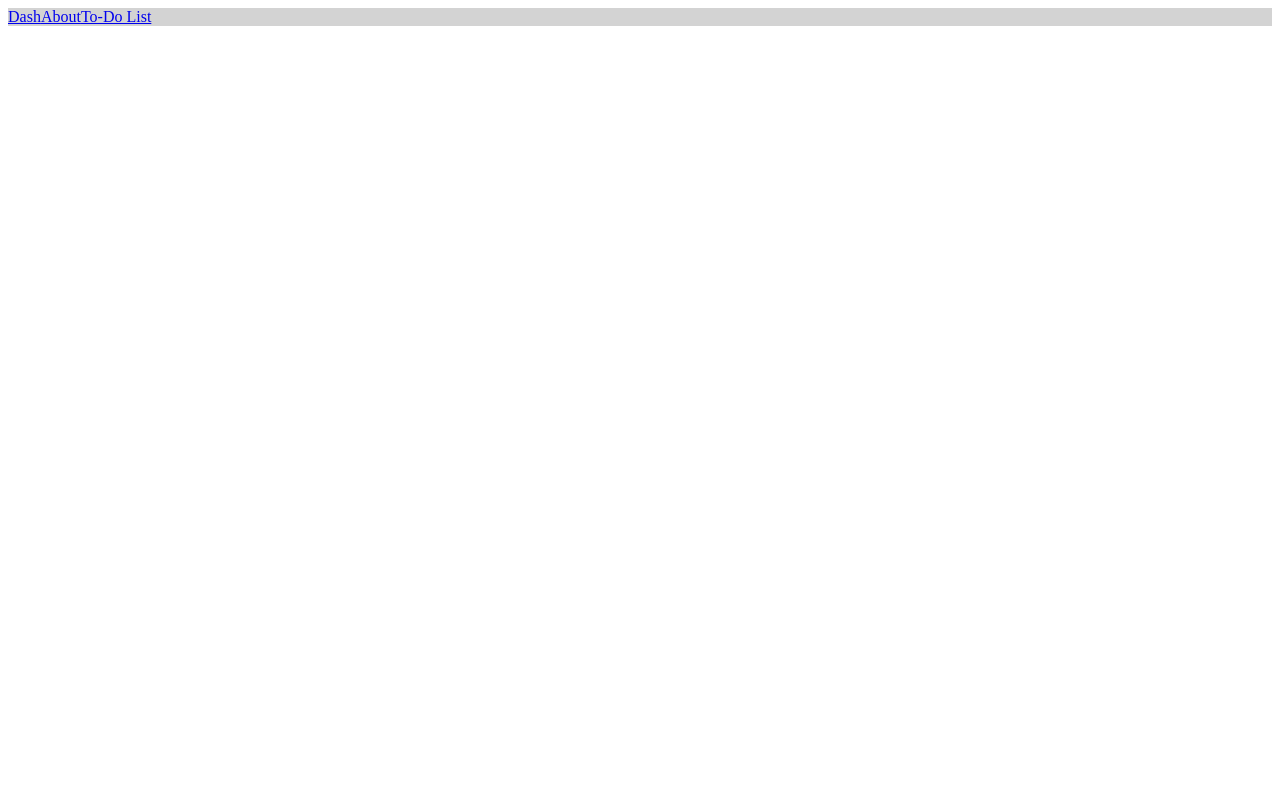
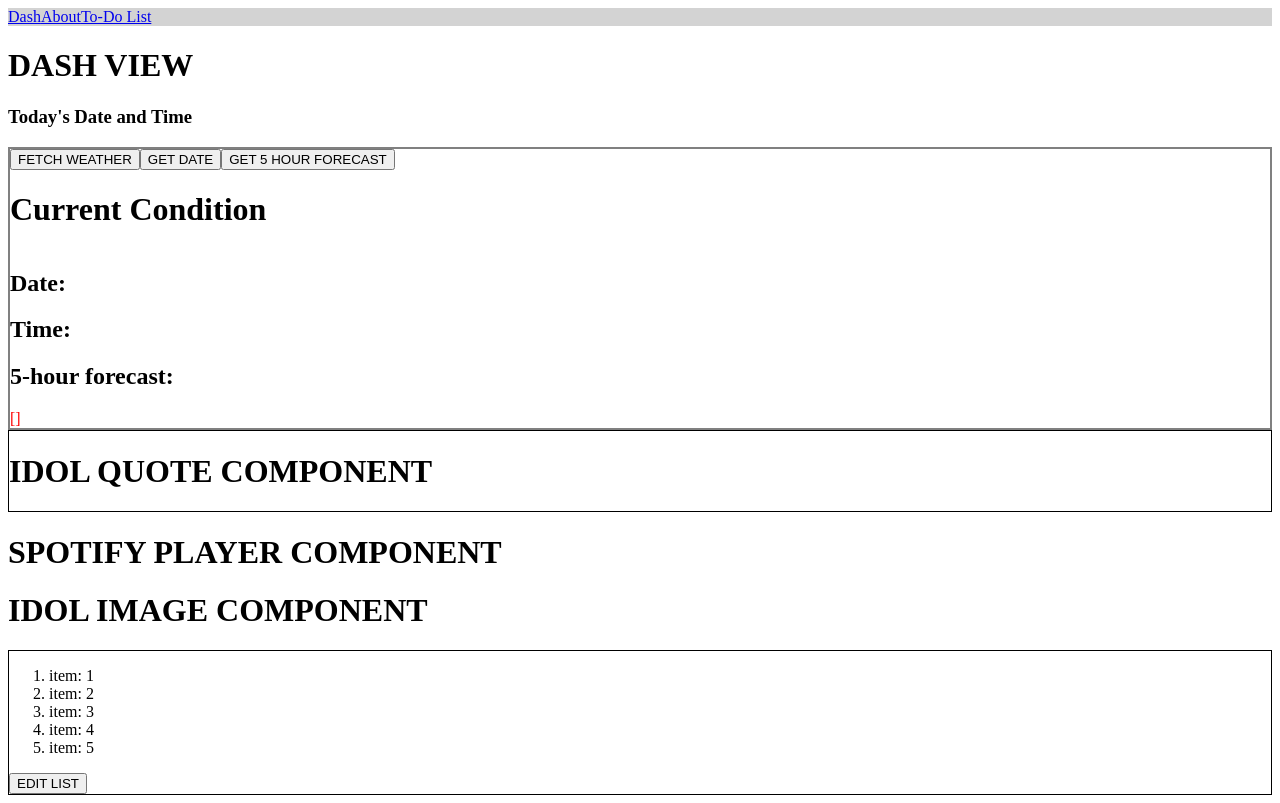
Before and after one commit to Jamzcode/kdash, a Vue app: page / in a window 1280 px wide. Built offline with nearby package versions, Linux system fonts and the light colour scheme.

Commit message:
adjusted IdolQuote and ToDoList components

```diff
--- a/src/components/IdolQuoteComponent.vue
+++ b/src/components/IdolQuoteComponent.vue
@@ -1,12 +1,17 @@
 <template>
-    <h1>IDOL COMPONENT</h1>
+  <div class="idol-quote-widget">
+    <h1>IDOL QUOTE COMPONENT</h1>
+  </div>
 </template>
 
 <script>
-export default{
-    name: "IdolQuoteComponent"
-}
-
+export default {
+  name: "IdolQuoteComponent",
+};
 </script>
 
-<style scoped></style>
+<style scoped>
+.idol-quote-widget {
+  border: solid black 1px;
+}
+</style>
--- a/src/components/ToDoListComponent.vue
+++ b/src/components/ToDoListComponent.vue
@@ -14,7 +14,6 @@
 </template>
 
 <script>
-import router from "@/router";
 export default {
   name: "ToDoListComponent",
   methods: {
@@ -25,4 +24,8 @@
 };
 </script>
 
-<style></style>
+<style>
+.todo-list-widget {
+  border: solid black 1px;
+}
+</style>
```
